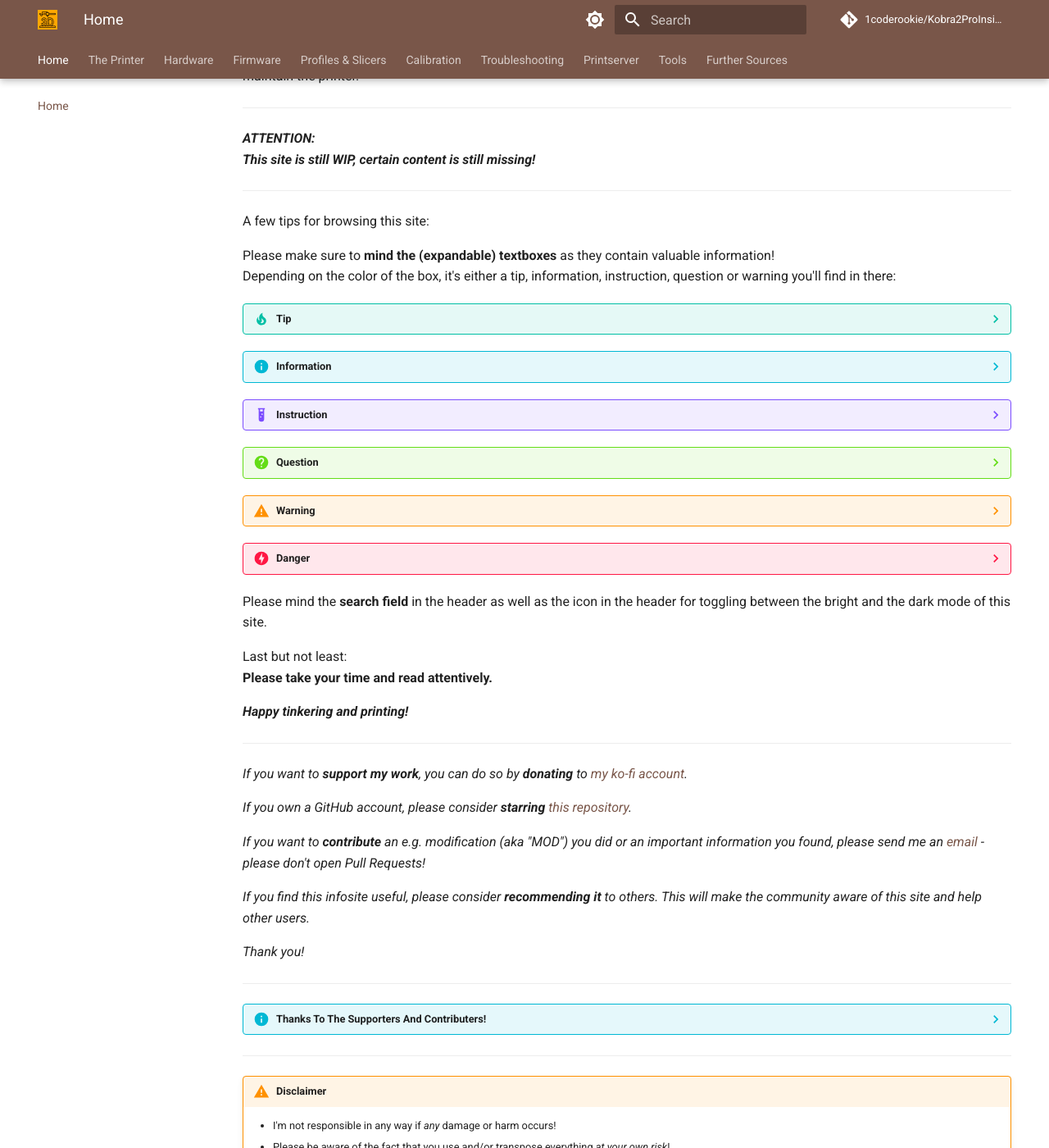
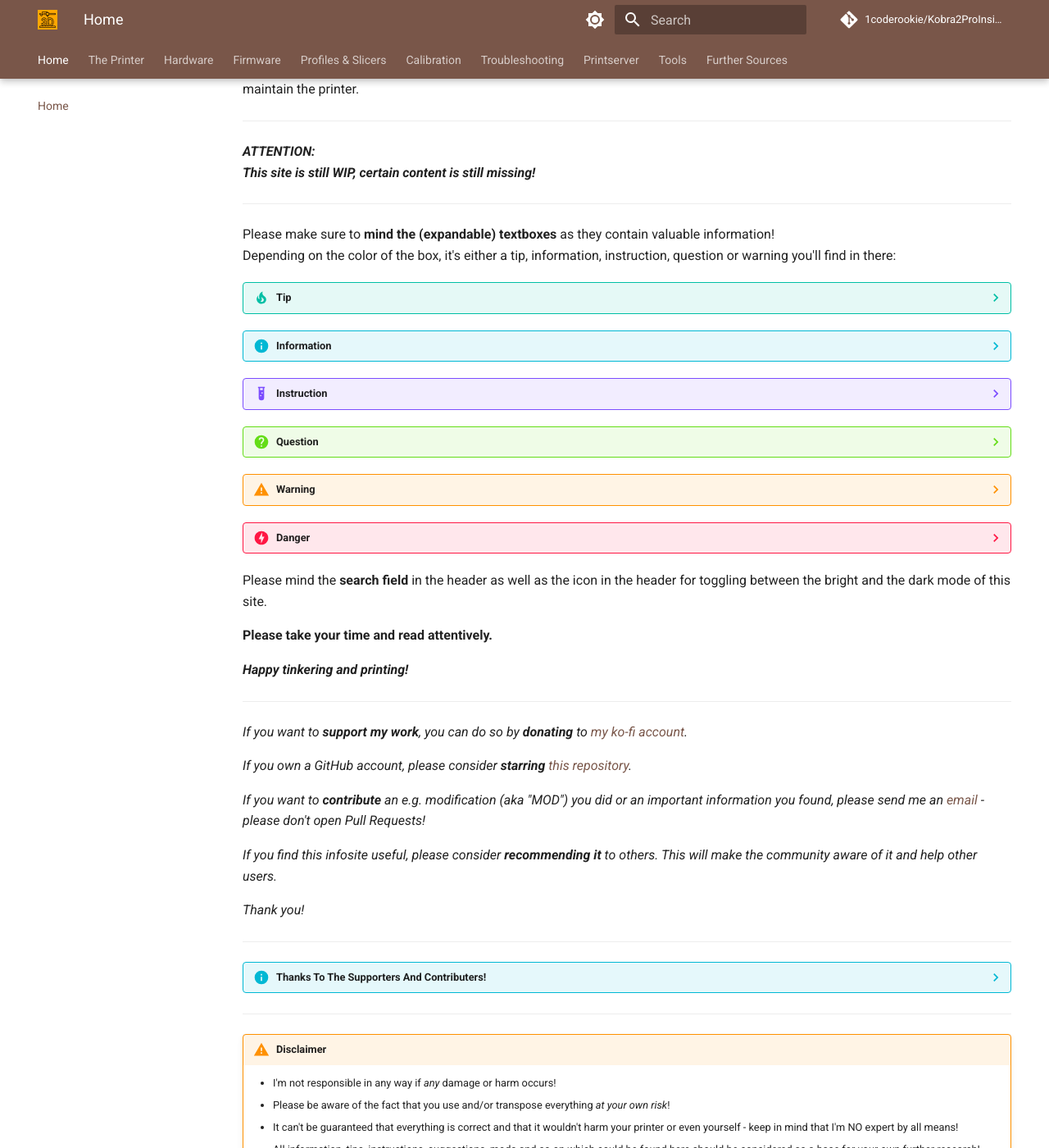
Before and after one commit to 1coderookie/Kobra2ProInsights, an MkDocs documentation site: the page built from docs/index.md, in a window 1280 px wide and 1400 px high, scrolled down 256 px. Shown: the whole window at 82% size. Built offline with MkDocs 1.6.1 and Material for MkDocs 9.7.7, drawn with Linux system fonts in a browser that asks for light colours; comment, search, counter and statistics services are not loaded.

Commit message:
Update index.md

```diff
--- a/docs/index.md
+++ b/docs/index.md
@@ -4,6 +4,7 @@
 to my infosite about Anycubic's **Kobra 2 Pro**.
 
 Here you'll find specific information about this specific printer model as well as more general kind of information.
+
 I created this site to make it easier for users of this printer to get started, as well as to provide specific information on e.g. how to maintain the printer.
 
 ---
@@ -12,8 +13,6 @@ I created this site to make it easier for users of this printer to get started,
 ***This site is still WIP, certain content is still missing!***
 
 ---
-
-A few tips for browsing this site:
 
 Please make sure to **mind the (expandable) textboxes** as they contain valuable information!
 Depending on the color of the box, it's either a tip, information, instruction, question or warning you'll find in there:
@@ -44,7 +43,6 @@ Depending on the color of the box, it's either a tip, information, instruction,
 
 Please mind the **search field** in the header as well as the icon in the header for toggling between the bright and the dark mode of this site.
 
-Last but not least:
 **Please take your time and read attentively.**
 
 ***Happy tinkering and printing!***
@@ -58,7 +56,7 @@ Last but not least:
 
 *If you want to ***contribute*** an e.g. modification (aka "MOD") you did or an important information you found, please send me an [email](mailto:3dneo@quantentunnel.de) - please don't open Pull Requests!*
 
-*If you find this infosite useful, please consider ***recommending it*** to others. This will make the community aware of this site and help other users.*
+*If you find this infosite useful, please consider ***recommending it*** to others. This will make the community aware of it and help other users.*
 
 *Thank you!*
 
```
